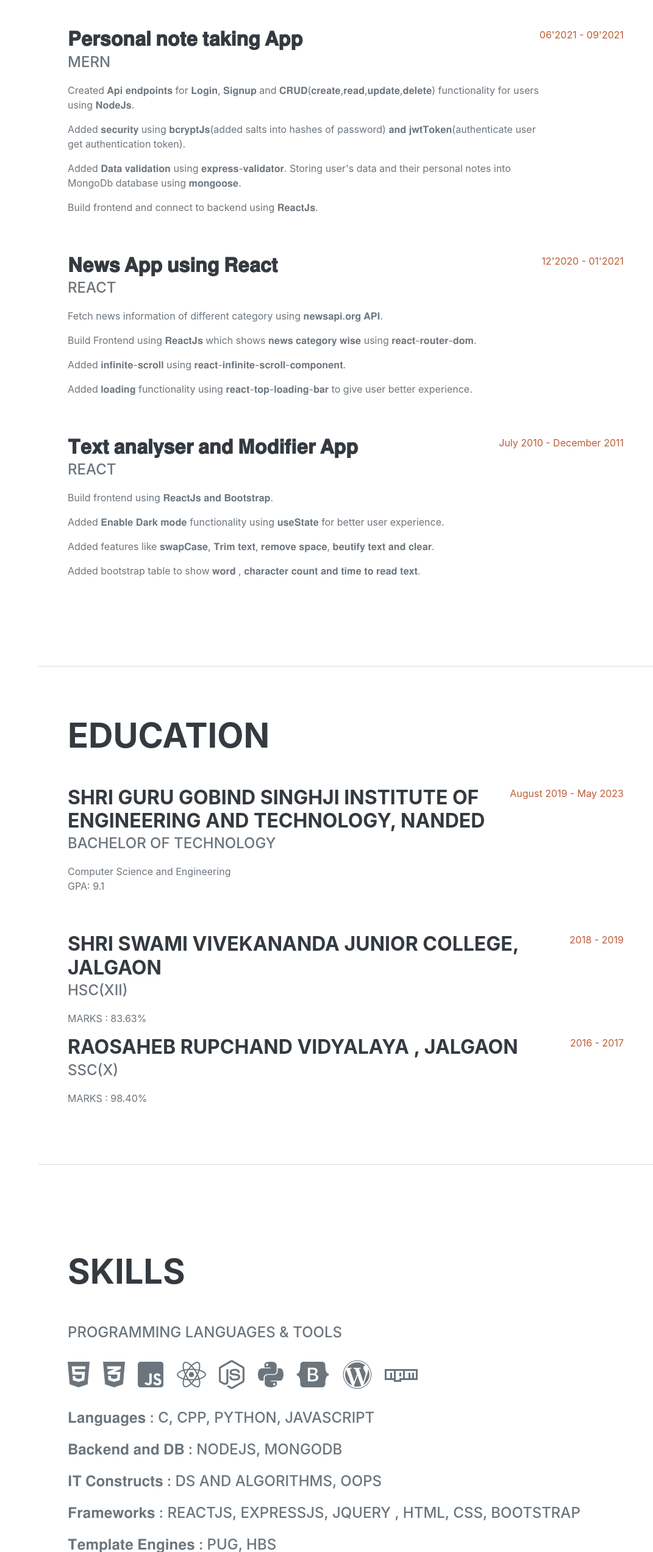
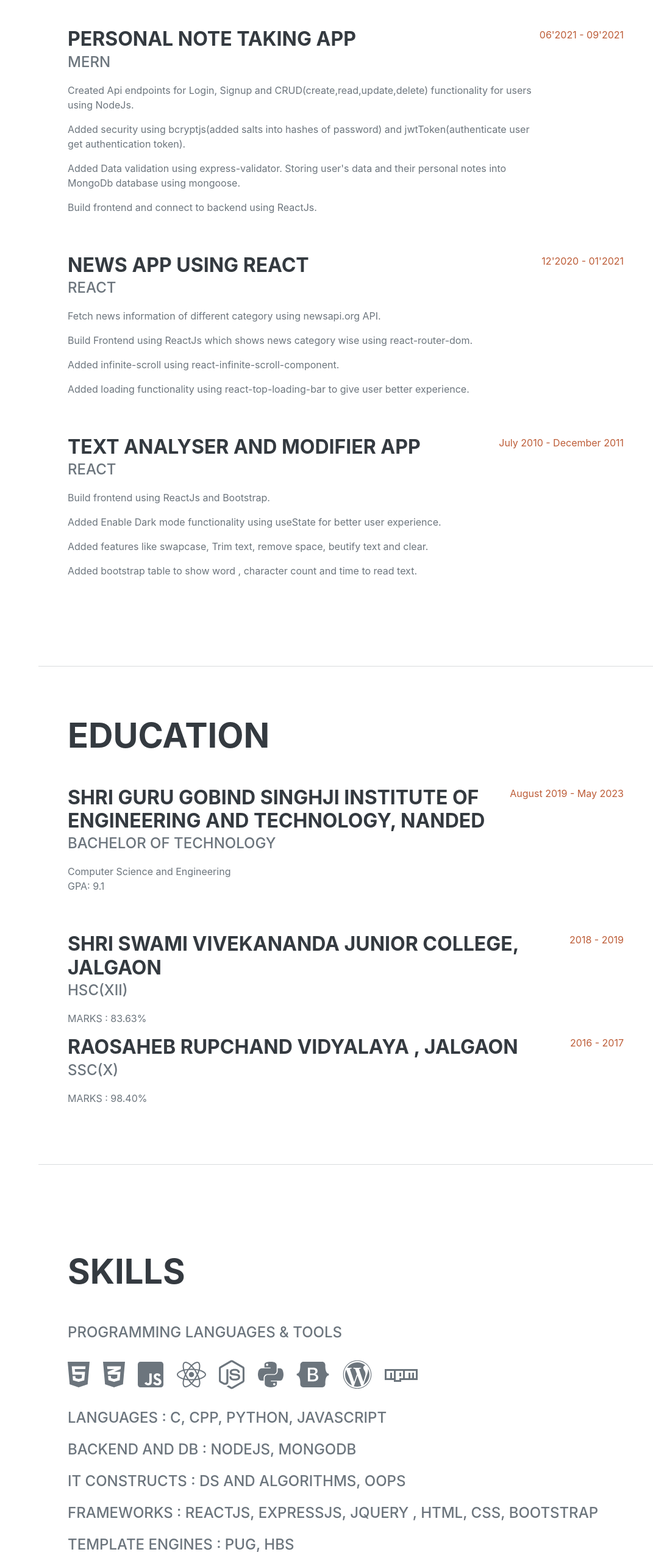
Before and after one commit to rdsaraf/portfolio, a plain HTML site: page index.html in a window 1280 px wide. Shown: the part 951-3496 px from the top of the page at 61% size, without its empty margins (209-1280 px from the left). Drawn offline with nearby package versions, Linux system fonts and the light colour scheme; a web font is replaced by a local one.

Commit message:
Update index.html

```diff
--- a/index.html
+++ b/index.html
@@ -67,34 +67,34 @@
                     <h2 class="mb-5">Projects</h2>
                     <div class="d-flex flex-column flex-md-row justify-content-between mb-5">
                         <div class="flex-grow-1">
-                            <h3 class="mb-0">𝐏𝐞𝐫𝐬𝐨𝐧𝐚𝐥 𝐧𝐨𝐭𝐞 𝐭𝐚𝐤𝐢𝐧𝐠 𝐀𝐩𝐩</h3>
+                            <h3 class="mb-0">Personal note taking App</h3>
                             <div class="subheading mb-3">MERN</div>
-                            <p>Created 𝐀𝐩𝐢 𝐞𝐧𝐝𝐩𝐨𝐢𝐧𝐭𝐬 for 𝐋𝐨𝐠𝐢𝐧, 𝐒𝐢𝐠𝐧𝐮𝐩 and 𝐂𝐑𝐔𝐃(𝐜𝐫𝐞𝐚𝐭𝐞,𝐫𝐞𝐚𝐝,𝐮𝐩𝐝𝐚𝐭𝐞,𝐝𝐞𝐥𝐞𝐭𝐞) functionality for users using 𝐍𝐨𝐝𝐞𝐉𝐬.</p>
-                            <p>Added 𝐬𝐞𝐜𝐮𝐫𝐢𝐭𝐲 using 𝐛𝐜𝐫𝐲𝐩𝐭𝐉𝐬(added salts into hashes of password) 𝐚𝐧𝐝 𝐣𝐰𝐭𝐓𝐨𝐤𝐞𝐧(authenticate user get authentication token).</p>
-                            <p>Added 𝐃𝐚𝐭𝐚 𝐯𝐚𝐥𝐢𝐝𝐚𝐭𝐢𝐨𝐧 using 𝐞𝐱𝐩𝐫𝐞𝐬𝐬-𝐯𝐚𝐥𝐢𝐝𝐚𝐭𝐨𝐫. Storing user's data and their personal notes into MongoDb database using 𝐦𝐨𝐧𝐠𝐨𝐨𝐬𝐞.</p>
-                            <p>Build frontend and connect to backend using 𝐑𝐞𝐚𝐜𝐭𝐉𝐬.</p>
+                            <p>Created Api endpoints for Login, Signup and CRUD(create,read,update,delete) functionality for users using NodeJs.</p>
+                            <p>Added security using bcryptjs(added salts into hashes of password) and jwtToken(authenticate user get authentication token).</p>
+                            <p>Added Data validation using express-validator. Storing user's data and their personal notes into MongoDb database using mongoose.</p>
+                            <p>Build frontend and connect to backend using ReactJs.</p>
                         </div>
                         <div class="flex-shrink-0"><span class="text-primary">06'2021 - 09'2021</span></div>
                     </div>
                     <div class="d-flex flex-column flex-md-row justify-content-between mb-5">
                         <div class="flex-grow-1">
-                            <h3 class="mb-0">𝐍𝐞𝐰𝐬 𝐀𝐩𝐩 𝐮𝐬𝐢𝐧𝐠 𝐑𝐞𝐚𝐜𝐭</h3>
+                            <h3 class="mb-0">News App using React</h3>
                             <div class="subheading mb-3">React</div>
-                            <p>Fetch news information of different category using 𝐧𝐞𝐰𝐬𝐚𝐩𝐢.𝐨𝐫𝐠 𝐀𝐏𝐈.</p>
-                            <p>Build Frontend using 𝐑𝐞𝐚𝐜𝐭𝐉𝐬 which shows 𝐧𝐞𝐰𝐬 𝐜𝐚𝐭𝐞𝐠𝐨𝐫𝐲 𝐰𝐢𝐬𝐞 using 𝐫𝐞𝐚𝐜𝐭-𝐫𝐨𝐮𝐭𝐞𝐫-𝐝𝐨𝐦.</p>
-                            <p>Added 𝐢𝐧𝐟𝐢𝐧𝐢𝐭𝐞-𝐬𝐜𝐫𝐨𝐥𝐥 using 𝐫𝐞𝐚𝐜𝐭-𝐢𝐧𝐟𝐢𝐧𝐢𝐭𝐞-𝐬𝐜𝐫𝐨𝐥𝐥-𝐜𝐨𝐦𝐩𝐨𝐧𝐞𝐧𝐭.</p>
-                            <p>Added 𝐥𝐨𝐚𝐝𝐢𝐧𝐠 functionality using 𝐫𝐞𝐚𝐜𝐭-𝐭𝐨𝐩-𝐥𝐨𝐚𝐝𝐢𝐧𝐠-𝐛𝐚𝐫 to give user better experience.</p>
+                            <p>Fetch news information of different category using newsapi.org API.</p>
+                            <p>Build Frontend using ReactJs which shows news category wise using react-router-dom.</p>
+                            <p>Added infinite-scroll using react-infinite-scroll-component.</p>
+                            <p>Added loading functionality using react-top-loading-bar to give user better experience.</p>
                         </div>
                         <div class="flex-shrink-0"><span class="text-primary">12'2020 - 01'2021</span></div>
                     </div>
                     <div class="d-flex flex-column flex-md-row justify-content-between mb-5">
                         <div class="flex-grow-1">
-                            <h3 class="mb-0">𝐓𝐞𝐱𝐭 𝐚𝐧𝐚𝐥𝐲𝐬𝐞𝐫 𝐚𝐧𝐝 𝐌𝐨𝐝𝐢𝐟𝐢𝐞𝐫 𝐀𝐩𝐩</h3>
+                            <h3 class="mb-0">Text Analyser and Modifier App</h3>
                             <div class="subheading mb-3">React</div>
-                            <p>Build frontend using 𝐑𝐞𝐚𝐜𝐭𝐉𝐬 𝐚𝐧𝐝 𝐁𝐨𝐨𝐭𝐬𝐭𝐫𝐚𝐩.</p>
-                            <p>Added 𝐄𝐧𝐚𝐛𝐥𝐞 𝐃𝐚𝐫𝐤 𝐦𝐨𝐝𝐞 functionality using 𝐮𝐬𝐞𝐒𝐭𝐚𝐭𝐞 for better user experience.</p>
-                            <p>Added features like 𝐬𝐰𝐚𝐩𝐂𝐚𝐬𝐞, 𝐓𝐫𝐢𝐦 𝐭𝐞𝐱𝐭, 𝐫𝐞𝐦𝐨𝐯𝐞 𝐬𝐩𝐚𝐜𝐞, 𝐛𝐞𝐮𝐭𝐢𝐟𝐲 𝐭𝐞𝐱𝐭 𝐚𝐧𝐝 𝐜𝐥𝐞𝐚𝐫.</p>
-                            <p>Added bootstrap table to show 𝐰𝐨𝐫𝐝 , 𝐜𝐡𝐚𝐫𝐚𝐜𝐭𝐞𝐫 𝐜𝐨𝐮𝐧𝐭 𝐚𝐧𝐝 𝐭𝐢𝐦𝐞 𝐭𝐨 𝐫𝐞𝐚𝐝 𝐭𝐞𝐱𝐭.</p>
+                            <p>Build frontend using ReactJs and Bootstrap.</p>
+                            <p>Added Enable Dark mode functionality using useState for better user experience.</p>
+                            <p>Added features like swapcase, Trim text, remove space, beutify text and clear.</p>
+                            <p>Added bootstrap table to show word , character count and time to read text.</p>
                         </div>
                         <div class="flex-shrink-0"><span class="text-primary">July 2010 - December 2011</span></div>
                     </div>
@@ -150,11 +150,11 @@
                         <li class="list-inline-item"><i class="fab fa-wordpress"></i></li>
                         <li class="list-inline-item"><i class="fab fa-npm"></i></li>
                     </ul>
-                    <div class="subheading mb-3">𝐋𝐚𝐧𝐠𝐮𝐚𝐠𝐞𝐬 : C, CPP, Python, JavaScript</div>
-                    <div class="subheading mb-3">𝐁𝐚𝐜𝐤𝐞𝐧𝐝 𝐚𝐧𝐝 𝐃𝐁 : Nodejs, MongoDB</div>
-                    <div class="subheading mb-3">𝐈𝐓 𝐂𝐨𝐧𝐬𝐭𝐫𝐮𝐜𝐭𝐬 : DS and algorithms, OOPS</div>
-                    <div class="subheading mb-3">𝐅𝐫𝐚𝐦𝐞𝐰𝐨𝐫𝐤𝐬 : ReactJs, expressJs, Jquery , HTML, CSS, Bootstrap</div>
-                    <div class="subheading mb-3">𝐓𝐞𝐦𝐩𝐥𝐚𝐭𝐞 𝐄𝐧𝐠𝐢𝐧𝐞𝐬 : Pug, HBS</div>
+                    <div class="subheading mb-3">Languages : C, CPP, Python, JavaScript</div>
+                    <div class="subheading mb-3">Backend and DB : Nodejs, MongoDB</div>
+                    <div class="subheading mb-3">IT constructs : DS and algorithms, OOPS</div>
+                    <div class="subheading mb-3">Frameworks : ReactJs, expressJs, Jquery , HTML, CSS, Bootstrap</div>
+                    <div class="subheading mb-3">Template Engines : Pug, HBS</div>
 
                 </div>
             </section>
@@ -173,15 +173,15 @@
                 <div class="resume-section-content">
                     <h2 class="mb-5">Achievements</h2>
                     <ul class="fa-ul mb-0">
-                        <li>
+                        <li class="my-3">
                             <span class="fa-li"><i class="fas fa-trophy text-warning"></i></span>
                             3 ⭐ at codechef | Achieved rank 81 on october long challenge'21
                         </li>
-                        <li>
+                        <li class="my-3">
                             <span class="fa-li"><i class="fas fa-trophy text-warning"></i></span>
                             2 ⭐ at leetCode | Solved 100+ problems on leetCode
                         </li>
-                        <li>
+                        <li class="my-3">
                             <span class="fa-li"><i class="fas fa-trophy text-warning"></i></span>
                             4⭐ at hackerank and hackeearth | C and Python
                         </li>
```
